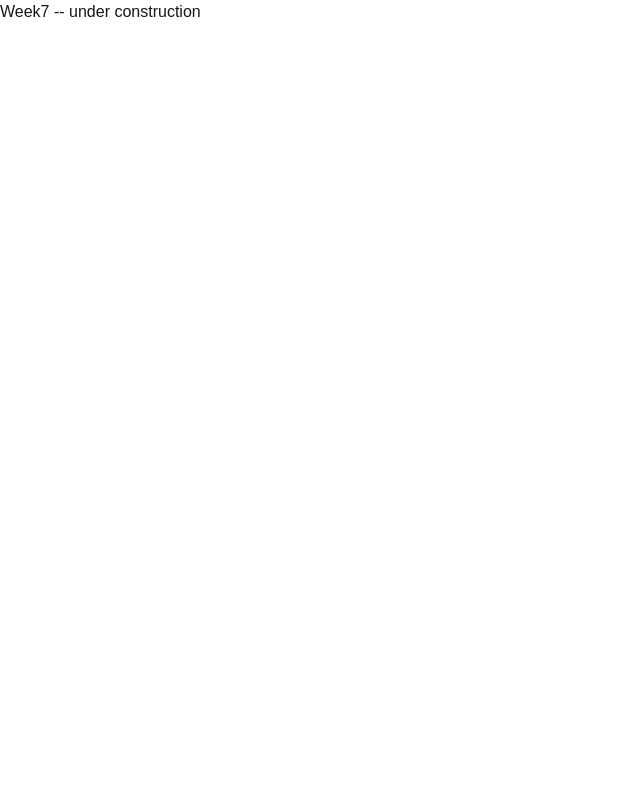
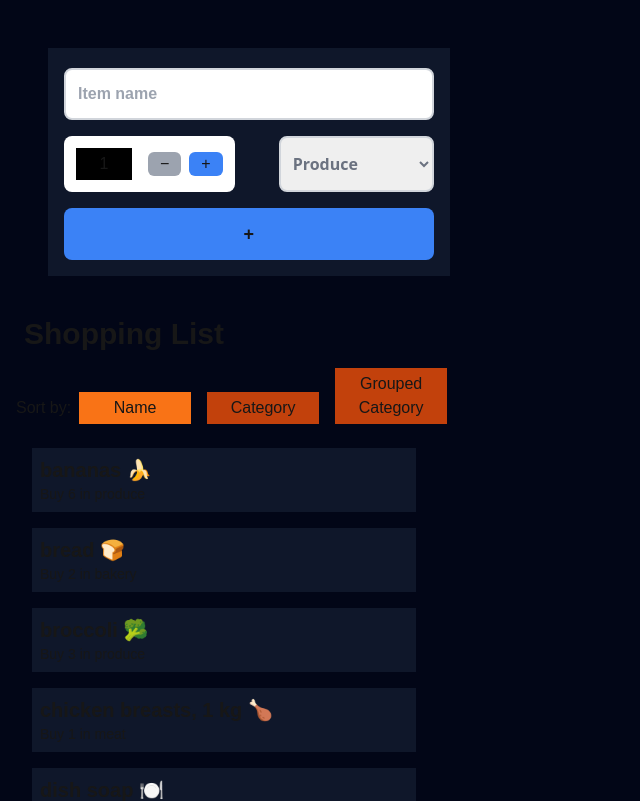
Before and after one commit to jasjot190/cprg306-assignments, a Next.js app: page /week-7 in a window 1280 px wide. Shown: the top 801 px of the page, without its empty margins (0-640 px from the left). Built offline with nearby package versions, Linux system fonts and the light colour scheme.

Commit message:
Week-7 Assignment Completed

```diff
--- /dev/null
+++ b/app/week-7/groups.js
@@ -0,0 +1,12 @@
+import Item from "./item";
+
+const Groups = (propsList) => {
+  return Object.keys(propsList).map((props) => (
+    <div>
+      <h1 className="capitalize text-xl">{props}</h1>
+      {Item(propsList[props])}
+    </div>
+  ));
+};
+
+export default Groups;
--- /dev/null
+++ b/app/week-7/item-list.js
@@ -0,0 +1,64 @@
+import { useState } from "react";
+import Item from "./item";
+import Groups from "./groups";
+
+export const itemList = (items) => {
+  let datalist = [...items];
+  const [sortBy, setSortBy] = useState("name");
+  let CategorisedList = [];
+
+  if (sortBy === "GroupedCategory") {
+    CategorisedList = splitByCategory(datalist);
+  } else if (sortBy === "category") {
+    datalist = datalist.sort((a, b) => a.category.localeCompare(b.category));
+  } else {
+    datalist = datalist.sort((a, b) => a.name.localeCompare(b.name));
+  }
+
+  return (
+    <div>
+      <div>
+        Sort by:
+        <button
+          onClick={() => setSortBy("name")}
+          className={`p-1 m-2 w-28 ${
+            sortBy === "name" ? "bg-orange-500" : "bg-orange-700"
+          }`}
+        >
+          Name
+        </button>
+        <button
+          onClick={() => setSortBy("category")}
+          className={`p-1 m-2 w-28 ${
+            sortBy === "category" ? "bg-orange-500" : "bg-orange-700"
+          }`}
+        >
+          Category
+        </button>
+        <button
+          onClick={() => setSortBy("GroupedCategory")}
+          className={`p-1 m-2 w-28 ${
+            sortBy === "GroupedCategory" ? "bg-orange-500" : "bg-orange-700"
+          }`}
+        >
+          Grouped Category
+        </button>
+      </div>
+      {sortBy === "name" || sortBy == "category" ? Item(datalist) : ""}
+      {sortBy === "GroupedCategory" ? Groups(CategorisedList) : ""}
+    </div>
+  );
+};
+
+const splitByCategory = (datalist) => {
+  let categoryList = {};
+  datalist = datalist.sort((a, b) => a.category.localeCompare(b.category));
+  datalist.forEach((props) => {
+    if (!Object.keys(categoryList).includes(props.category)) {
+      categoryList[props.category] = [props];
+    } else {
+      categoryList[props.category].push(props);
+    }
+  });
+  return categoryList;
+};
--- /dev/null
+++ b/app/week-7/item.js
@@ -0,0 +1,12 @@
+const Item = (propsList) => {
+  return propsList.map((props) => (
+    <ul className="m-4 p-2 max-w-sm bg-slate-900" key={props.id}>
+      <li className="text-xl font-bold">{props.name}</li>
+      <li className="text-sm">
+        Buy {props.quantity} in {props.category}{" "}
+      </li>
+    </ul>
+  ));
+};
+
+export default Item;
--- /dev/null
+++ b/app/week-7/items.json
@@ -0,0 +1,74 @@
+[
+    {
+      "id": "1h2GJKH12gkHG31h1H",
+      "name": "milk, 4 L 🥛",
+      "quantity": 1,
+      "category": "dairy"
+    },
+    {
+      "id": "2KJH3k2j3H1k2J3K1H",
+      "name": "bread 🍞",
+      "quantity": 2,
+      "category": "bakery"
+    },
+    {
+      "id": "3h2KJH3k2j3H1k2J3",
+      "name": "eggs, dozen 🥚",
+      "quantity": 2,
+      "category": "dairy"
+    },
+    {
+      "id": "4k2J3K1H2GJKH12gk",
+      "name": "bananas 🍌",
+      "quantity": 6,
+      "category": "produce"
+    },
+    {
+      "id": "5H1h1H2KJH3k2j3H",
+      "name": "broccoli 🥦",
+      "quantity": 3,
+      "category": "produce"
+    },
+    {
+      "id": "6H1k2J3K1H2GJKH1",
+      "name": "chicken breasts, 1 kg 🍗",
+      "quantity": 1,
+      "category": "meat"
+    },
+    {
+      "id": "7gkHG31h1H2KJH3k",
+      "name": "pasta sauce 🍝",
+      "quantity": 3,
+      "category": "canned goods"
+    },
+    {
+      "id": "8j3H1k2J3K1H2GJK",
+      "name": "spaghetti, 454 g 🍝",
+      "quantity": 2,
+      "category": "dry goods"
+    },
+    {
+      "id": "9H12gkHG31h1H2KJ",
+      "name": "toilet paper, 12 pack 🧻",
+      "quantity": 1,
+      "category": "household"
+    },
+    {
+      "id": "10H3k2j3H1k2J3K1",
+      "name": "paper towels, 6 pack",
+      "quantity": 1,
+      "category": "household"
+    },
+    {
+      "id": "11k2J3K1H2GJKH12",
+      "name": "dish soap 🍽️",
+      "quantity": 1,
+      "category": "household"
+    },
+    {
+      "id": "12GJKH12gkHG31h1",
+      "name": "hand soap 🧼",
+      "quantity": 4,
+      "category": "household"
+    }
+  ]
--- /dev/null
+++ b/app/week-7/new-item.js
@@ -0,0 +1,104 @@
+import { useState } from "react";
+export default function Form({ onAddItem }) {
+  const [name, setName] = useState("");
+  const [quantity, setQuantity] = useState(1);
+  const [category, setCategory] = useState("Produce");
+  const [err, setErr] = useState(false);
+
+  const handleNameChange = (e) => {
+    let name = e.target.value;
+    name = name.replace(/[^a-zA-Z\s]/g, "");
+
+    name.length > 0 ? setErr(false) & setName(name) : setName(name);
+  };
+
+  const handleSubmit = (e) => {
+    e.preventDefault();
+
+    let Id = Math.random().toString();
+    onAddItem({
+      id: Id,
+      name,
+      quantity,
+      category,
+    });
+
+    setName("");
+    setQuantity(1);
+    setCategory("Produce");
+  };
+
+  return (
+    <form
+      action="submit"
+      className="bg-slate-900 p-4 m-4"
+      onSubmit={
+        name.length == 0
+          ? (e) => e.preventDefault() & setErr(true)
+          : (e) => handleSubmit(e)
+      }
+    >
+      <input
+        type="text"
+        placeholder="Item name"
+        value={name}
+        // required
+        onChange={(e) => handleNameChange(e)}
+        className="w-full mt-1 border-2 border-gray-300 p-3 rounded-lg text-gray-500 font-semibold"
+      />
+      {err && <p className="text-red-700 mt-1">*Name cannot be empty</p>}
+      <div className="my-4 flex gap-10">
+        <div className=" flex items-center w-fit bg-white  p-3 gap-4 rounded-lg">
+          <div className="bg-black py-1 min-w-14  text-center">{quantity}</div>
+          <div className="space-x-2">
+            <button
+              type="button"
+              disabled={quantity <= 1 ? true : false}
+              className="bg-blue-500 hover:bg-blue-700 px-3 rounded-md disabled:bg-gray-400"
+              onClick={() => setQuantity((prev) => prev - 1)}
+            >
+              &minus;
+            </button>
+            <button
+              type="button"
+              disabled={quantity >= 20 ? true : false}
+              className="bg-blue-500 hover:bg-blue-700 px-3 rounded-md disabled:bg-gray-400"
+              onClick={() => setQuantity((prev) => prev + 1)}
+            >
+              +
+            </button>
+          </div>
+        </div>
+        <select
+          name="Produce"
+          id=""
+          placeholder="Produce"
+          value={category}
+          onChange={(e) => setCategory(e.target.value)}
+          className="ml-1 border-2 border-gray-300 p-2 rounded-lg font-sans text-gray-500 font-semibold"
+        >
+          <option value disabled>
+            Category
+          </option>
+          <option value="produce">Produce</option>
+          <option value="dairy">Dairy</option>
+          <option value="bakery">Bakery</option>
+          <option value="meat">Meat</option>
+          <option value="frozen foods">Frozen Foods</option>
+          <option value="canned goods">Canned Goods</option>
+          <option value="dry goods">Dry Goods</option>
+          <option value="beverages">Beverages</option>
+          <option value="snacks">Snacks</option>
+          <option value="household">Household</option>
+          <option value="other">Other</option>
+        </select>
+      </div>
+      <button
+        type="submit"
+        className="w-full bg-blue-500 rounded-lg p-3 font-bold text-lg hover:bg-blue-700"
+      >
+        +
+      </button>
+    </form>
+  );
+}
--- a/app/week-7/page.js
+++ b/app/week-7/page.js
@@ -1,5 +1,21 @@
-import React from "react";
+"use client";
+import Form from "./new-item.js";
+import { itemList } from "./item-list";
+import itemsData from "./items.json";
+import { useState } from "react";
 
 export default function page() {
-  return <div>Week7 -- under construction</div>;
+  const [items, setItems] = useState(itemsData);
+  const handleAddItem = (newItem) => {
+    setItems((prevItems) => [...prevItems, newItem]);
+  };
+  return (
+    <main className="bg-slate-950 p-4">
+      <div className="p-4 flex items-center w-fit">
+        <Form onAddItem={handleAddItem} />
+      </div>
+      <h1 className="m-2 font-bold text-3xl">Shopping List</h1>
+      {itemList(items)}
+    </main>
+  );
 }
```
